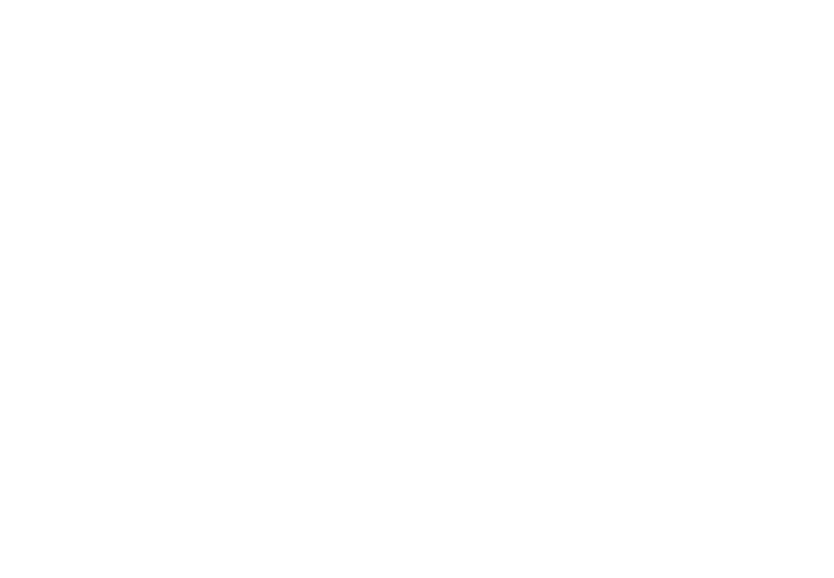
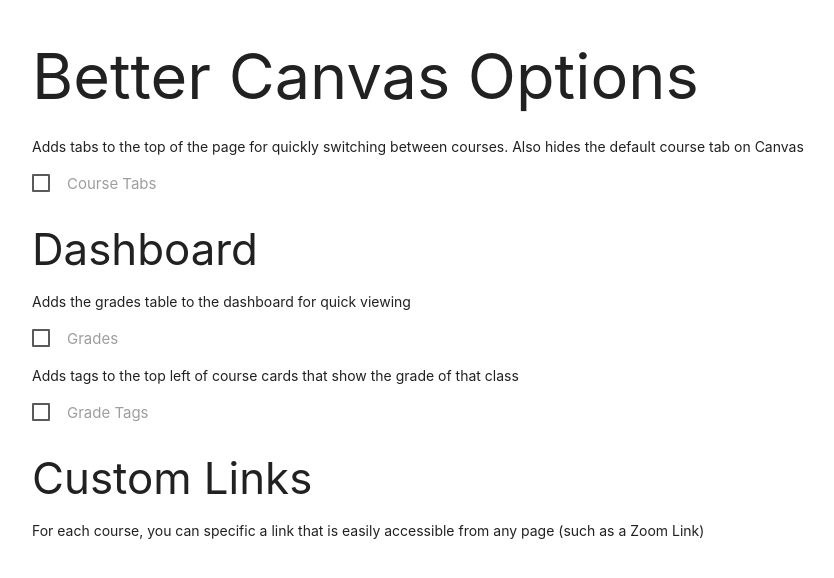
Before and after one commit to samuelili/canvas-plus, a browser extension: page src/options/index.html in a window 1280 px wide. Shown: the whole page, without its empty margins (160-994 px from the left). Drawn offline with Linux system fonts and the light colour scheme.

Commit message:
basic status page

```diff
--- /dev/null
+++ b/src/options/css/index.css
@@ -0,0 +1,17 @@
+@media only screen and (min-width: 1200px) {
+    p {
+        font-size: 15px !important;
+    }
+}
+
+@media only screen and (min-width: 992px) {
+    p {
+        font-size: 14.5px !important;
+    }
+}
+
+@media only screen and (min-width: 0) {
+    p {
+        font-size: 14px !important;
+    }
+}
--- a/src/options/index.html
+++ b/src/options/index.html
@@ -1,9 +1,38 @@
 <!DOCTYPE html>
-<html>
+<html lang="en">
 <head>
-	<title></title>
+    <title>Better Canvas Options</title>
+
+    <link type="text/css" rel="stylesheet" href="css/materialize.min.css"/>
+    <link type="text/css" rel="stylesheet" href="css/index.css"/>
 </head>
 <body>
+<div class="container">
+    <h1>Better Canvas Options</h1>
 
+    <p >Adds tabs to the top of the page for quickly switching between courses. Also hides the default course tab on
+        Canvas</p>
+    <label>
+        <input type="checkbox"/>
+        <span>Course Tabs</span>
+    </label>
+    <h3>Dashboard</h3>
+    <p >Adds the grades table to the dashboard for quick viewing</p>
+    <label>
+        <input type="checkbox"/>
+        <span>Grades</span>
+    </label>
+
+    <p >Adds tags to the top left of course cards that show the grade of that class</p>
+    <label>
+        <input type="checkbox"/>
+        <span>Grade Tags</span>
+    </label>
+    <h3>Custom Links</h3>
+    <p>For each course, you can specific a link that is easily accessible from any page (such as a Zoom Link)</p>
+
+</div>
+<script type="text/javascript" src="js/materialize.min.js"></script>
+<script type="text/javascript" src="js/index.js"></script>
 </body>
 </html>
```
Also changed, not shown: src/options/css/materialize.min.css (added), src/options/js/index.js (added), src/options/js/materialize.min.js (added).
